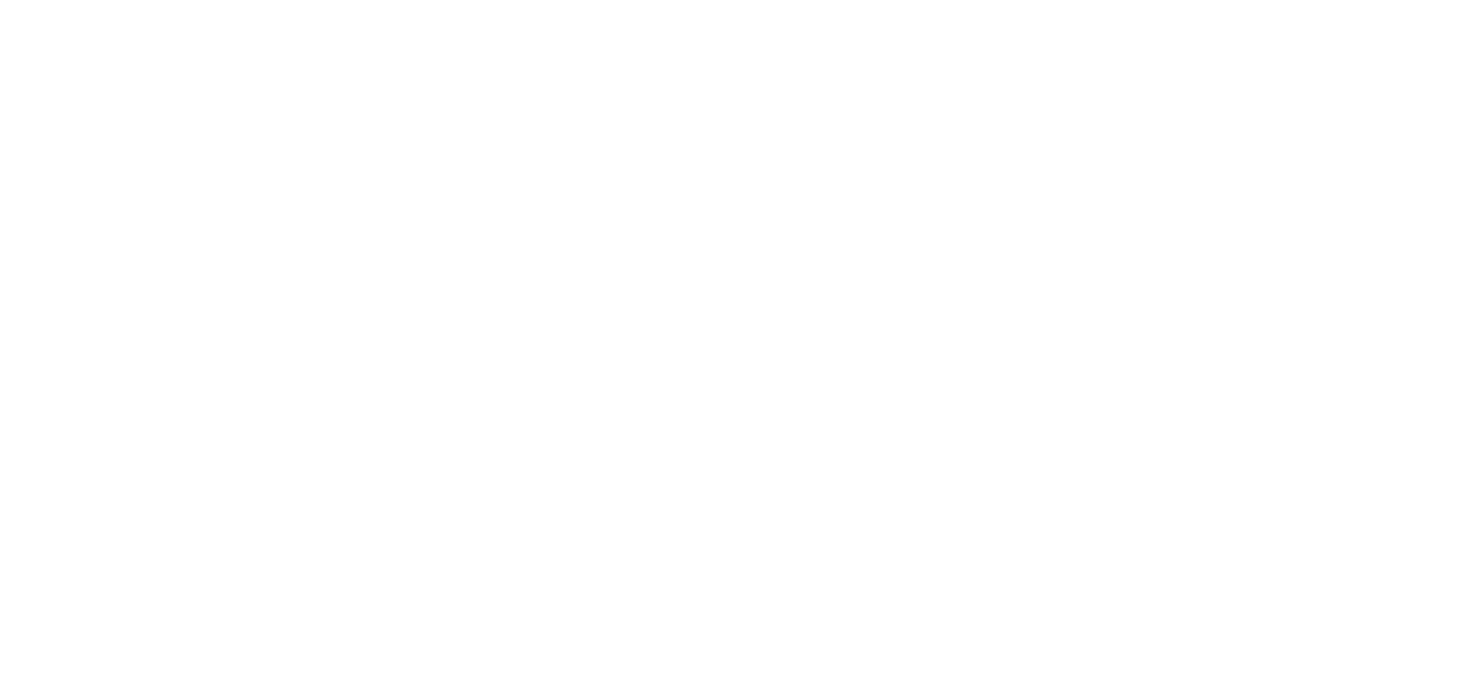
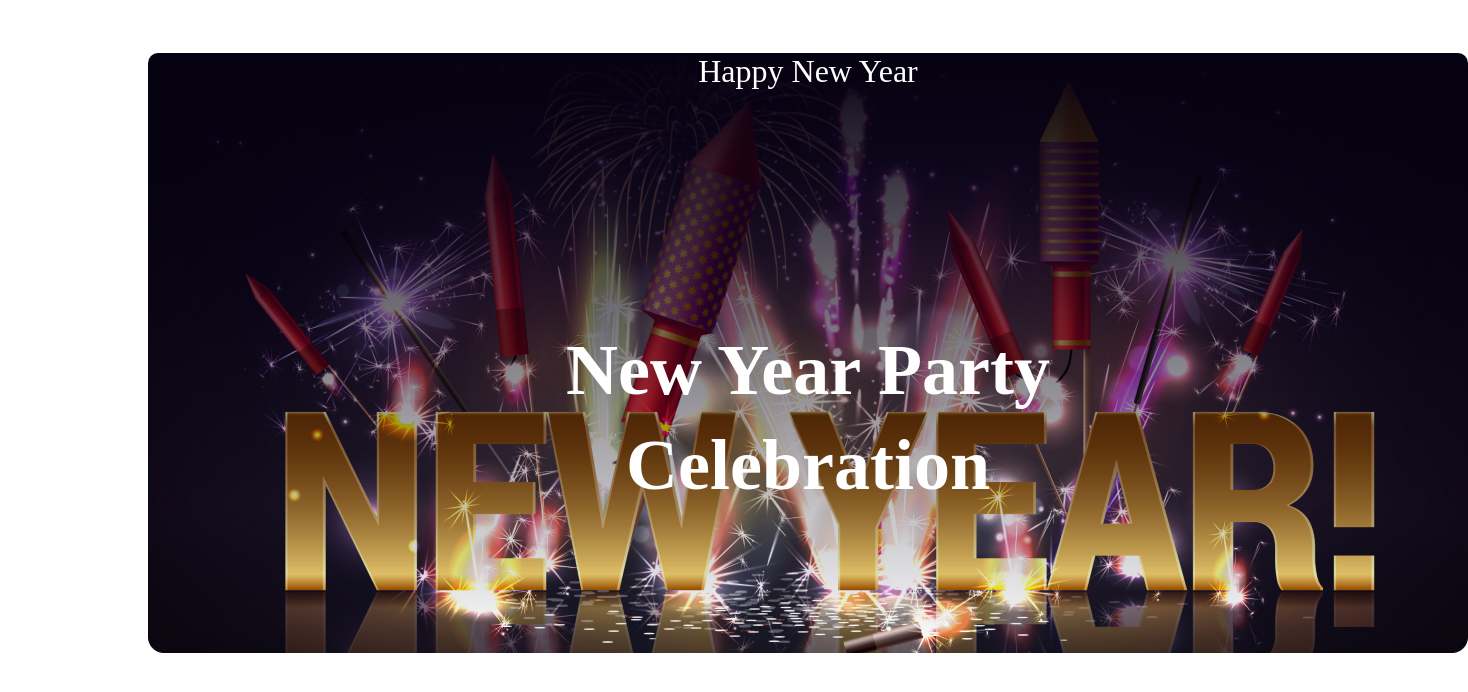
Before and after one commit to asif883/Assignment-1, a plain HTML site: page index.html in a window 1280 px wide. Shown: the whole page, 1468 px wide, since content can reach past the window. Drawn offline with Linux system fonts and the light colour scheme.

Commit message:
Banner add

```diff
--- a/index.html
+++ b/index.html
@@ -4,8 +4,12 @@
     <meta charset="UTF-8">
     <meta name="viewport" content="width=device-width, initial-scale=1.0">
     <title>Assignment-1</title>
+    <link rel="stylesheet" href="style.css">
 </head>
 <body>
-
+   <div class="Banner">
+    <h5>Happy New Year</h5>
+    <h2>New Year Party <br>Celebration</h2>
+   </div>
 </body>
 </html>
--- /dev/null
+++ b/style.css
@@ -0,0 +1,32 @@
+.Banner{
+    text-align: center;
+    color: white;
+    margin-top: 50px;
+    margin-left: 140px;
+    margin-right: 140px;
+    height: 600px;
+    width: 1320px;
+    background-image:linear-gradient(180deg, #070211 0%, rgba(7, 2, 17, 0.00) 100%), url(resources/Banner\ Image.png) ;
+    background-size: 100%;
+    background-repeat: no-repeat;
+    border-radius: 10px;
+
+
+}
+
+.Banner h5{
+    font-family: Merriweather;
+font-size: 32px;
+font-style: normal;
+font-weight: 400;
+line-height: normal;
+}
+
+.Banner h2{
+    margin: 233px 344px 177px 344px;
+    font-family: Merriweather;
+font-size: 72px;
+font-style: normal;
+font-weight: 900;
+line-height: 95px;
+}
```
